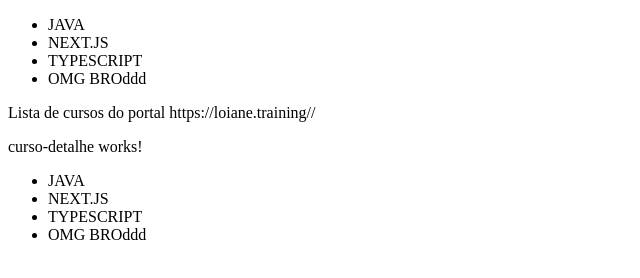
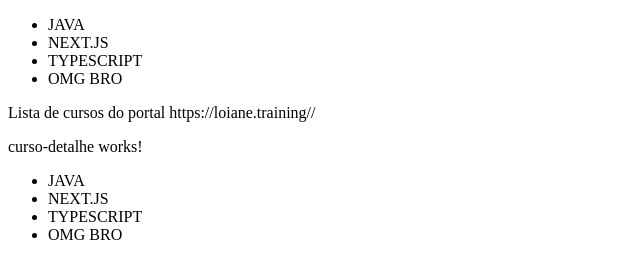
Before and after one commit to EmanuelSergio/Angular, an Angular app in the folder primeiro-projeto/: page / in a window 1280 px wide. Shown: the part 136-414 px from the top of the page, without its empty margins (0-640 px from the left). Built offline with nearby package versions, Linux system fonts and the light colour scheme.

Commit message:
Update cursos.service.ts

```diff
--- a/primeiro-projeto/src/app/cursos/cursos.service.ts
+++ b/primeiro-projeto/src/app/cursos/cursos.service.ts
@@ -8,7 +8,7 @@ export class CursosService {
   constructor() { }
 
   getCursos(){
-    return ['JAVA', 'NEXT.JS', 'TYPESCRIPT', 'OMG BROddd']
+    return ['JAVA', 'NEXT.JS', 'TYPESCRIPT', 'OMG BRO']
   }
 
 
```
